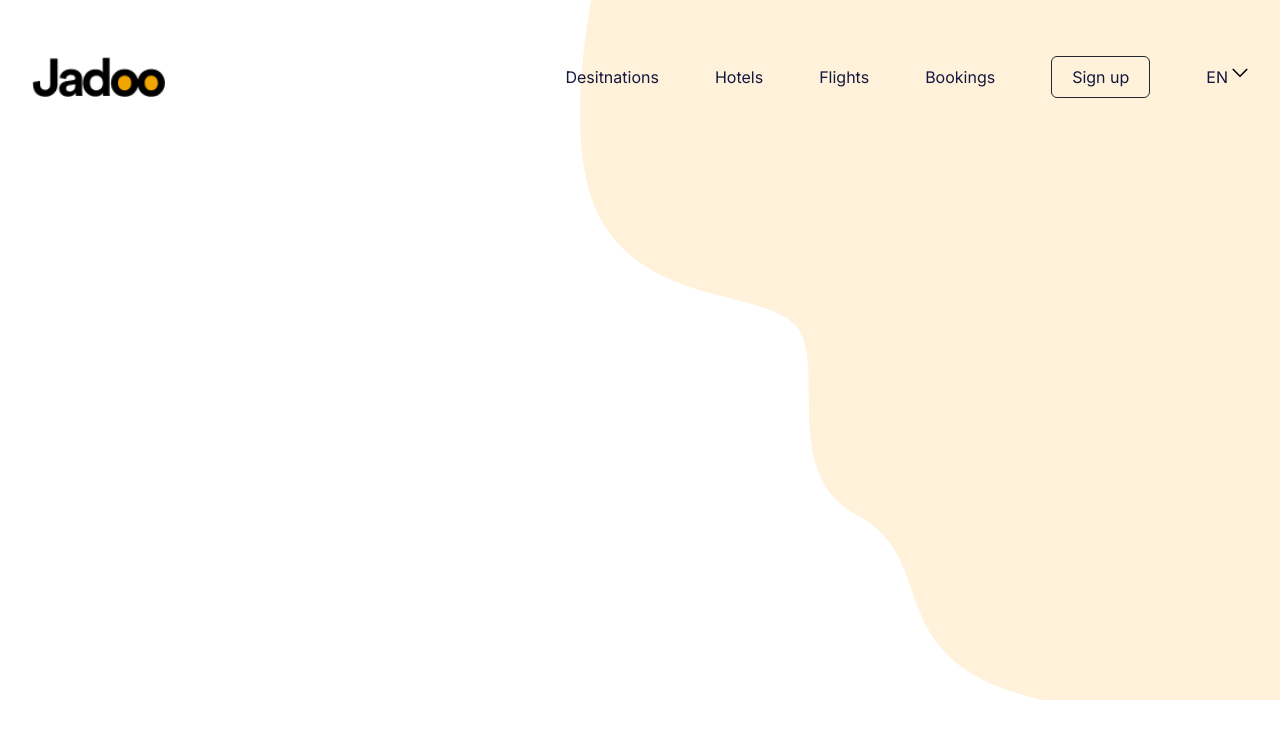
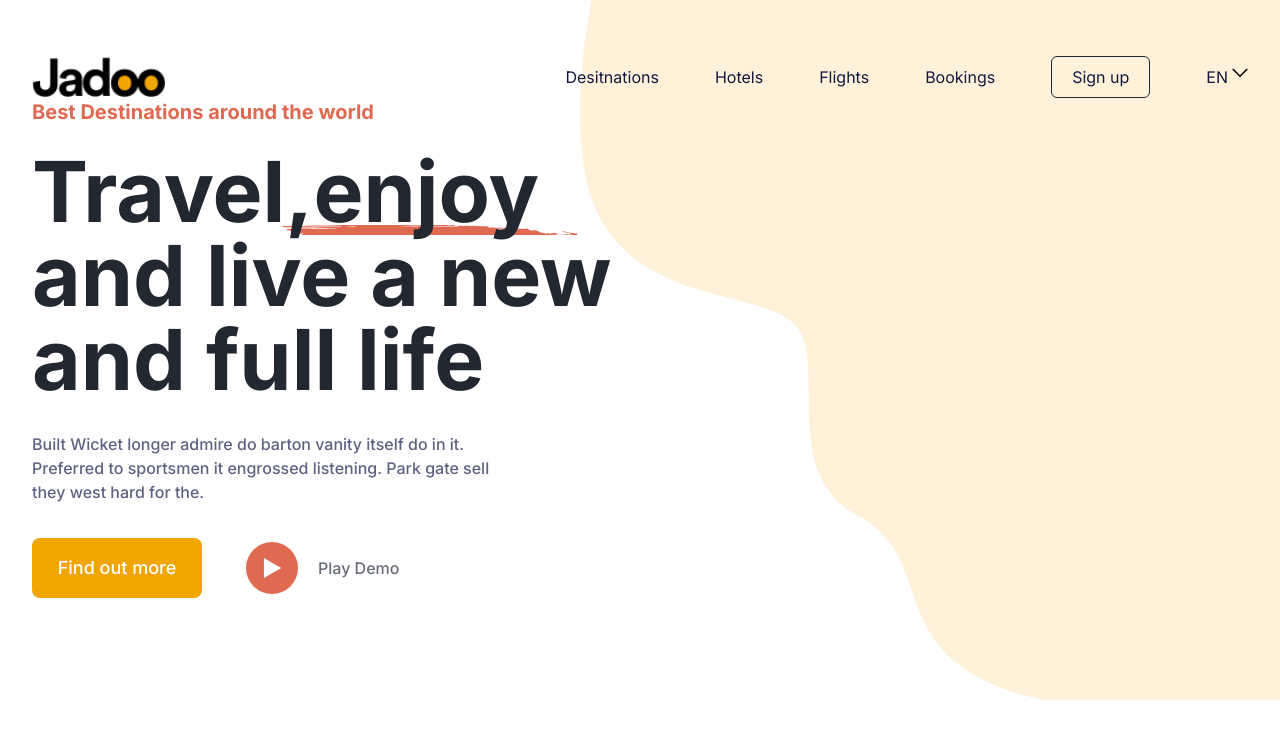
Before and after one commit to smisyuk4/travel-landing, a Next.js app: page / in a window 1280 px wide. Shown: the top 738 px of the page. Built offline with nearby package versions, Linux system fonts and the light colour scheme.

Commit message:
write lg styles for hero text

```diff
--- a/app/page.tsx
+++ b/app/page.tsx
@@ -1,10 +1,7 @@
 import Hero from '@/components/Hero';
+
 const Home = () => {
-  return (
-    <main className=''>
-      {/*<Hero />*/}
-    </main>
-  );
+  return <Hero />;
 };
 
 export default Home;
--- a/components/Hero.tsx
+++ b/components/Hero.tsx
@@ -1,34 +1,42 @@
 import Image from 'next/image';
-import {PlayButtonIcon} from '@/assets/icons';
+import { PlayButtonIcon } from '@/assets/icons';
 
 export const Hero = ({}) => {
   return (
     <section>
-      <h2 className='text-xl font-bold text-brand-red'>
+      <div className='lg:w-[630px]'>
+        <h2 className='lg:mb-[24px] lg:text-xl font-bold text-brand-red'>
           Best Destinations around the world
         </h2>
-      <h1 className='text-[84px] font-bold text-dark-blue'>
-        Travel, enjoy and live a new and full life
+        <h1 className='relative lg:mb-[30px] lg:text-[84px] font-bold leading-none text-dark-blue'>
+          Travel,
+          <span className="z-10 after:-z-10 after:content-[''] after:bg-[url('../assets/hero-title-decore.svg')] after:block after:w-[390px] after:h-[10px] after:absolute after:top-[75px] after:right-0">
+            enjoy
+          </span>
+          and live a new and full life
         </h1>
-      <p className='text-base font-medium text-[#5E6282]'>
+        <p className='lg:w-[477px] lg:mb-[34px] text-base font-medium text-[#5E6282]'>
           Built Wicket longer admire do barton vanity itself do in it. Preferred
           to sportsmen it engrossed listening. Park gate sell they west hard for
           the.
         </p>
 
         <div className='flex gap-[44px]'>
-        <button className='h-[60px] w-[170px] rounded-lg bg-[#F1A501] text-white font-medium text-lg hover:bg-[#fff0da] focus:bg-[#fff0da]  ease-in-out duration-200 hover:text-dark-blue'>
+          <button
+            className='h-[60px] w-[170px] rounded-lg bg-[#F1A501] text-white font-medium text-lg hover:bg-[#b78210] focus:bg-[#b78210]  ease-in-out duration-200 hover:text-dark-blue  focus:text-dark-blue'
+            type='button'
+          >
             Find out more
           </button>
           <div className='flex items-center'>
-          <button className='flex items-center justify-center h-[52px] w-[52px] rounded-full bg-brand-red mr-5'>
-            {/*<Image
-              className='stroke-white'
-              src={PlayButtonIcon}
-              alt='play button'
-            />*/}
+            <button
+              className='flex items-center justify-center h-[52px] w-[52px] rounded-full bg-brand-red mr-5 hover:bg-[#672c20] focus:bg-[#672c20] ease-in-out duration-200'
+              type='button'
+            >
+              <PlayButtonIcon className={'h-5 w-5'} />
             </button>
             <p className='text-base text-[#686D77] font-medium'>Play Demo</p>
+          </div>
         </div>
       </div>
     </section>
```
Also changed, not shown: assets/hero-title-decore.svg (added), assets/icons/play-button.svg. Lines whose indentation alone changed are shown as unchanged.
